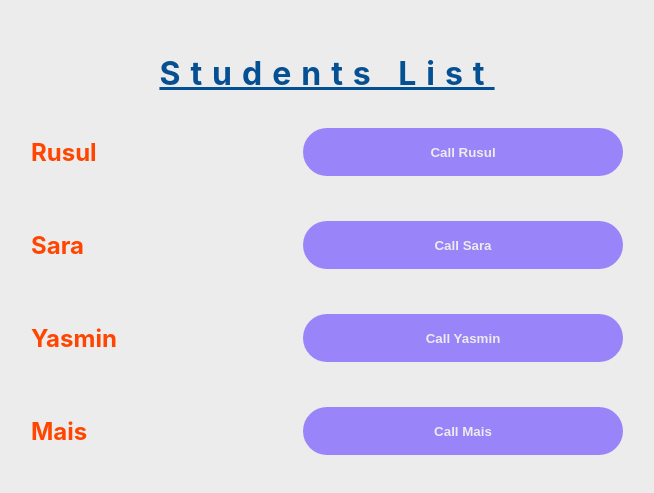
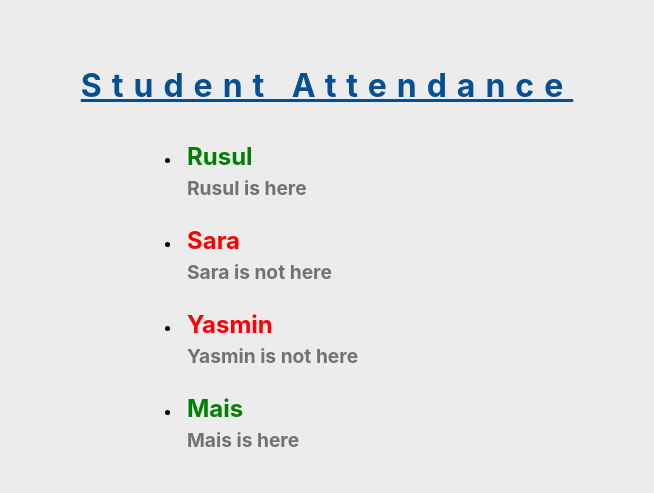
Before and after one commit to Nada-235/ReactApp, a React (Create React App) app: page / in a window 1280 px wide. Shown: the part 141-634 px from the top of the page, without its empty margins (313-967 px from the left). Built offline with nearby package versions, Linux system fonts and the light colour scheme.

Commit message:
Coded Stusent Attendance

```diff
--- a/src/App.js
+++ b/src/App.js
@@ -1,11 +1,11 @@
-import StudentsList from './component/StudentsList';
+import StudentsAttend from './component/StudentsAttend';
 import './App.css'
 
 function App() {
   return (
     <div className='body'>
     <br></br>
-       <StudentsList />
+       <StudentsAttend />
     </div>
   );
 }
--- a/src/StudentsList.css
+++ b/src/StudentsList.css
@@ -1,52 +1,29 @@
-
 h1 {
     display: flex;
     justify-content: center;
+    flex-wrap: wrap;
     color: rgb(5, 80, 146);
     text-decoration: underline;
     letter-spacing: 10px;
+    margin-bottom: 2rem;
+}
+
+h2 {
+    padding: 0;
+    margin: 5px;
 }
 
 ul {
     display: flex;
-    flex-wrap: wrap;
     justify-content: center;
-    align-items: center;
-    padding: 0;
-    list-style: none;
-}
-
-ul li {
-    display: flex;
-    flex-wrap: wrap;
-    gap: 1rem;
-    justify-content: center;
-
 }
 
 ul li p {
-    color: orangered;
-    flex-wrap: wrap;
+    color: rgb(114, 114, 114);
     font-weight: bold;
     text-align: left;
-    font-size: 1.5rem;
-    width: 20vw;
+    font-size: 1.2rem;
+    width: 25vw;
+    padding: 0;
+    margin: 5px;
 }
-
-button {
-    width: 20rem;
-    border-radius: 2rem;
-    outline: none;
-    border: none;
-    color: rgb(236, 236, 236);
-    background-color: rgb(154, 132, 249);
-    font-weight: bolder;
-    height: 3rem;
-    margin: auto 0;
-}
-
-button:hover{
-    scale: 1.1;
-    box-shadow: 0 0 10px rgb(247, 210, 0);
-    cursor: pointer;
-}
--- /dev/null
+++ b/src/component/StudentsAttend.jsx
@@ -0,0 +1,42 @@
+import React from 'react';
+import '../StudentsList.css';
+
+export default function StudentsAttend() {
+  const students = ['Rusul', 'Sara', 'Yasmin', 'Mais'];
+  const attenStd = ['Rusul', 'Mais'];
+
+  const shoutForStudentHere = (student) => {
+    return <p>{student} is here</p>;
+  };
+
+  const shoutForStudentNotHere = (student) => {
+    return <p>{student} is not here</p>;
+  };
+
+  const studentAttendance = students.map((student) => {
+    if (attenStd.includes(student)) {
+      return (
+        <ul key={student}>
+          <li>
+            <h2 style={{ color: 'green' }}>{student}</h2>
+            {shoutForStudentHere(student)}
+          </li>
+        </ul>
+      );
+    } else {
+      return (
+        <ul key={student}>
+          <li>
+            <h2 style={{ color: 'red' }}>{student}</h2>
+            {shoutForStudentNotHere(student)}
+          </li>
+        </ul>
+      );
+    }
+  });
+
+  return <div>
+    <h1> Student Attendance </h1>
+    {studentAttendance}
+  </div>;
+}
--- a/src/component/StudentsList.jsx
+++ /dev/null
@@ -1,42 +0,0 @@
-import React from 'react';
-import '../StudentsList.css';
-
-
-export default function StudentsList() {
-  const students = ['Rusul', 'Sara', 'Yasmin', 'Mais'];
-
-  const shoutForStudent = (student) => {
-    alert(`${student} is here`);
-  };
-
-  const studentList = students.map((student) => (
-  <ul>
-    <li key={student}>
-      <p> {student} </p> <button onClick={() => shoutForStudent(student)}> Call {student} </button>
-    </li>
-  </ul>));
-
-  return (
-    <div>
-      <h1> Students List </h1>
-      {studentList}
-
-      {/* <ul>
-         {students.map((student) => (
-          <li>
-            {student}
-            <button onClick={() => ShoutForStudent(student)}>
-              Call {student}
-            </button>
-          </li>
-        ))}
-      </ul> */}
-
-    </div>
-  )
-
-
-
-
-
-};
```
